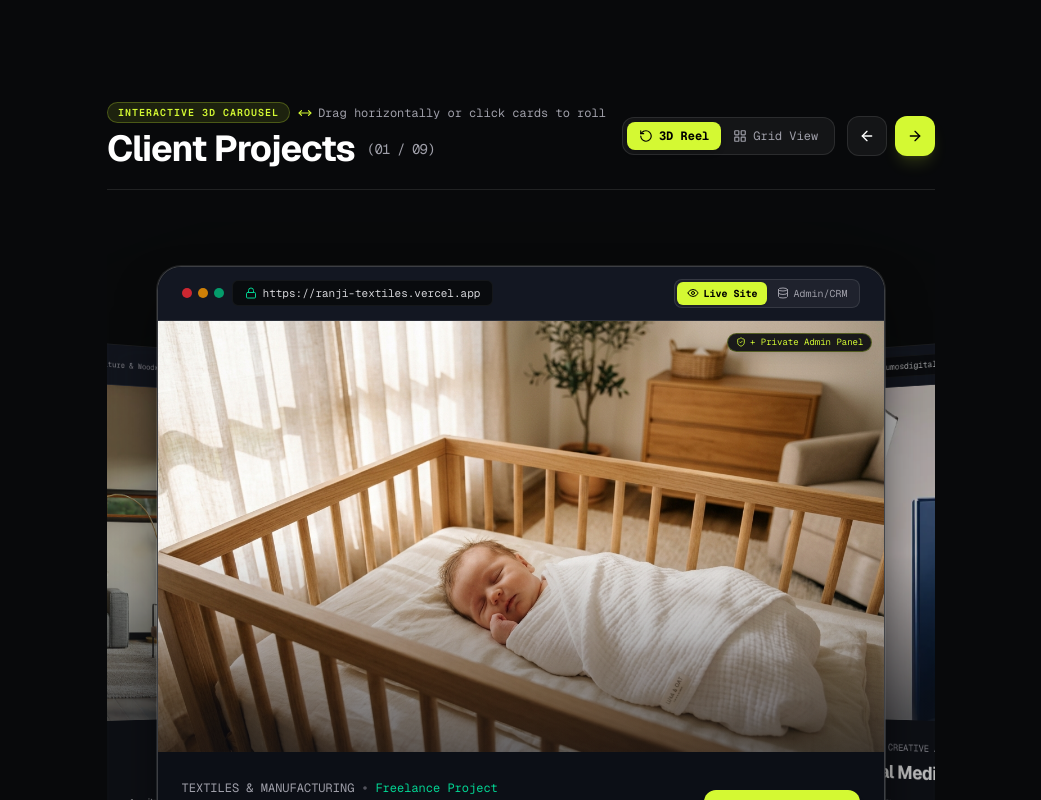
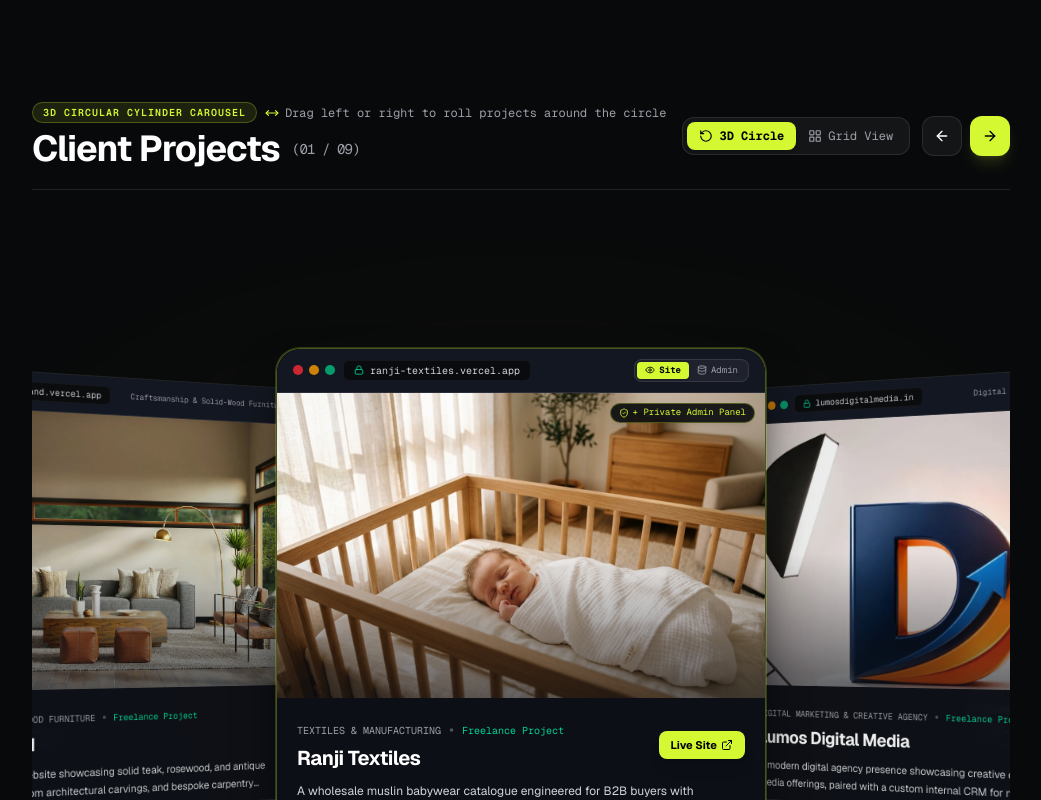
Before and after one commit to Raajulogu/rajesh-portfolio, a Next.js app: page / in a window 1280 px wide. Shown: the part 1060-1860 px from the top of the page, without its empty margins (119-1160 px from the left). Built offline with nearby package versions, Linux system fonts and the light colour scheme; grey boxes are pictures that could not be loaded.

Commit message:
feat: engineer true 3D cylinder circular carousel with 700-800px radius and crisp proportional card sizing

```diff
--- a/components/CircularProjectReel.tsx
+++ b/components/CircularProjectReel.tsx
@@ -25,7 +25,7 @@ export default function CircularProjectReel() {
   const [viewMode, setViewMode] = useState<"circle" | "grid">("circle");
   const [activeTab, setActiveTab] = useState<"website" | "admin">("website");
   const [isDragging, setIsDragging] = useState(false);
-  const [windowWidth, setWindowWidth] = useState<number>(1280);
+  const [windowWidth, setWindowWidth] = useState<number>(1400);
   const dragStartX = useRef<number | null>(null);
 
   // All 9 public client projects
@@ -33,8 +33,9 @@ export default function CircularProjectReel() {
     (p) => p.classification === "Freelance / Client Project"
   );
   const total = clientProjects.length;
+  const angleStep = 360 / total; // 40 degrees between each project
 
-  // Track window resize for responsive 3D radius calculation
+  // Track window resize for true circle radius calculation
   useEffect(() => {
     const handleResize = () => setWindowWidth(window.innerWidth);
     handleResize();
@@ -81,81 +82,70 @@ export default function CircularProjectReel() {
   const handlePointerUp = (e: React.PointerEvent) => {
     if (dragStartX.current === null) return;
     const diff = e.clientX - dragStartX.current;
-    if (diff < -50) {
+    if (diff < -45) {
       nextProject();
-    } else if (diff > 50) {
+    } else if (diff > 45) {
       prevProject();
     }
     dragStartX.current = null;
     setTimeout(() => setIsDragging(false), 50);
   };
 
-  // Calculate Responsive 3D Geometry for Expansive Big-Screen Radius
-  const getCircleTransforms = (offset: number) => {
-    if (offset === 0) {
-      return {
-        x: 0,
-        z: 0,
-        rotY: 0,
-        scale: 1,
-        opacity: 1,
-        zIndex: 40
-      };
+  // TRUE 3D CYLINDER CIRCULAR GEOMETRY
+  // Each project sits along the perimeter of a 3D circle with radius R.
+  // When rotating, all projects roll around the circular circumference in 3D.
+  const getCylinderTransforms = (index: number) => {
+    // Relative angular position from active project
+    let rawDiff = index - activeIndex;
+    // Normalize to shortest circular path
+    if (rawDiff > total / 2) rawDiff -= total;
+    if (rawDiff < -total / 2) rawDiff += total;
+
+    const angleDeg = rawDiff * angleStep; // -160deg to +160deg
+    const angleRad = (angleDeg * Math.PI) / 180;
+
+    // Radius of the 3D circle (significantly expanded on larger screens so the ring is spacious)
+    let radius = 320;
+    if (windowWidth >= 1600) {
+      radius = 800; // Big Screen / 4K
+    } else if (windowWidth >= 1280) {
+      radius = 700; // Standard Desktop
+    } else if (windowWidth >= 1024) {
+      radius = 580; // Laptop
+    } else if (windowWidth >= 768) {
+      radius = 440; // Tablet
     }
 
-    // Dynamic horizontal spread, depth step, and rotation angle by screen size
-    let spread = 220;
-    let depthStep = 110;
-    let angleStep = 22;
+    // Trigonometric circle coordinates
+    // x = sin(theta) * R
+    // z = (cos(theta) - 1) * R (front card at z=0, rear cards curved into the distance)
+    const xPos = Math.sin(angleRad) * radius;
+    const zPos = (Math.cos(angleRad) - 1) * radius;
 
-    if (windowWidth >= 1536) {
-      // 2XL / Ultrawide Displays: Vast Grand Rotunda
-      spread = 640;
-      depthStep = 300;
-      angleStep = 38;
-    } else if (windowWidth >= 1280) {
-      // XL Big Desktop: Generous Wide Radius
-      spread = 560;
-      depthStep = 260;
-      angleStep = 35;
-    } else if (windowWidth >= 1024) {
-      // Laptop / Desktop
-      spread = 460;
-      depthStep = 220;
-      angleStep = 32;
-    } else if (windowWidth >= 768) {
-      // Tablet Landscape
-      spread = 360;
-      depthStep = 170;
-      angleStep = 28;
-    } else if (windowWidth >= 640) {
-      // Tablet Portrait
-      spread = 280;
-      depthStep = 140;
-      angleStep = 25;
-    }
+    // Rotation Y: tangent to the cylinder circle, slightly angled toward viewer
+    const rotY = -angleDeg * 0.82;
 
-    const isAdjacent = Math.abs(offset) === 1;
+    // Depth factor from 1 (front) to 0 (rear)
+    const depthFactor = (1 + Math.cos(angleRad)) / 2;
 
-    if (isAdjacent) {
-      return {
-        x: offset * spread,
-        z: -depthStep,
-        rotY: offset * -angleStep,
-        scale: windowWidth >= 1024 ? 0.88 : 0.82,
-        opacity: 0.72,
-        zIndex: 30
-      };
-    }
+    // Scale: front is 1.0, cards along the circle scale down gently to 0.70
+    const scale = 0.70 + 0.30 * depthFactor;
 
-    // Outer ring cards (offset = ±2)
+    // Opacity: front is 1.0, side cards are clearly visible (0.7-0.9), back ring cards fade softly
+    const isFrontArc = Math.abs(angleDeg) <= 130;
+    const opacity = isFrontArc ? 0.35 + 0.65 * depthFactor : 0.12;
+
+    // Stacking order: front cards on top of rear cards
+    const zIndex = Math.round(depthFactor * 100) + 1;
+
     return {
-      x: offset * (spread * 1.58),
-      z: -(depthStep * 1.85),
-      rotY: offset * (-angleStep * 1.4),
-      scale: windowWidth >= 1024 ? 0.72 : 0.64,
-      opacity: 0.32,
-      zIndex: 20
+      xPos,
+      zPos,
+      rotY,
+      scale,
+      opacity,
+      zIndex,
+      isCenter: rawDiff === 0
     };
   };
 
@@ -166,11 +156,11 @@ export default function CircularProjectReel() {
         <div>
           <div className="flex items-center gap-2 mb-1.5">
             <span className="text-[10px] font-mono uppercase tracking-widest text-[#d4f933] bg-[#d4f933]/10 px-2.5 py-0.5 rounded-full border border-[#d4f933]/25 font-semibold">
-              Interactive 3D Carousel
+              3D Circular Cylinder Carousel
             </span>
             <span className="text-xs font-mono text-zinc-400 flex items-center gap-1.5">
               <MoveHorizontal className="w-3.5 h-3.5 text-[#d4f933]" />
-              <span>Drag horizontally or click cards to roll</span>
+              <span>Drag left or right to roll projects around the circle</span>
             </span>
           </div>
           <h2 className="text-2xl sm:text-3xl lg:text-4xl font-bold tracking-tight text-white flex items-center gap-3">
@@ -194,7 +184,7 @@ export default function CircularProjectReel() {
               }`}
             >
               <RotateCcw className="w-3.5 h-3.5" />
-              <span>3D Reel</span>
+              <span>3D Circle</span>
             </button>
             <button
               onClick={() => setViewMode("grid")}
@@ -232,32 +222,26 @@ export default function CircularProjectReel() {
       </div>
 
       {/* ------------------------------------------------------------- */}
-      {/* 3D EXPANSIVE CIRCULAR CAROUSEL REEL STAGE */}
+      {/* 3D CIRCULAR CYLINDER REEL STAGE */}
       {/* ------------------------------------------------------------- */}
       {viewMode === "circle" ? (
         <div className="relative py-4 sm:py-8 overflow-hidden">
-          {/* Panoramic Ambient Stage Lighting */}
-          <div className="absolute top-1/2 left-1/2 -translate-x-1/2 -translate-y-1/2 w-[850px] h-[400px] bg-[#d4f933]/6 rounded-full blur-[140px] pointer-events-none -z-10" />
+          {/* Panoramic Volumetric Glow Behind Circle */}
+          <div className="absolute top-1/2 left-1/2 -translate-x-1/2 -translate-y-1/2 w-[900px] h-[450px] bg-[#d4f933]/5 rounded-full blur-[150px] pointer-events-none -z-10" />
 
-          {/* 3D Circular Arena Stage with Wide Perspective */}
+          {/* Elliptical 3D Orbit Track Graphic on Floor */}
+          <div className="absolute inset-x-8 lg:inset-x-24 bottom-14 h-32 rounded-[100%] border border-[#d4f933]/10 [transform:rotateX(78deg)] pointer-events-none -z-10" />
+          <div className="absolute inset-x-12 lg:inset-x-32 bottom-14 h-32 rounded-[100%] border border-dashed border-white/5 [transform:rotateX(78deg)] pointer-events-none -z-10" />
+
+          {/* 3D Perspective Stage Container */}
           <div
             onPointerDown={handlePointerDown}
             onPointerMove={handlePointerMove}
             onPointerUp={handlePointerUp}
-            className="relative h-[520px] sm:h-[600px] lg:h-[680px] xl:h-[720px] w-full flex items-center justify-center [perspective:1800px] sm:[perspective:2200px] lg:[perspective:2600px] cursor-grab active:cursor-grabbing touch-pan-y"
+            className="relative h-[540px] sm:h-[600px] lg:h-[680px] xl:h-[720px] w-full flex items-center justify-center [perspective:2200px] cursor-grab active:cursor-grabbing touch-pan-y"
           >
             {clientProjects.map((project, index) => {
-              // Calculate shortest circular offset from activeIndex
-              let offset = index - activeIndex;
-              if (offset > total / 2) offset -= total;
-              if (offset < -total / 2) offset += total;
-
-              const isCenter = offset === 0;
-              const isVisible = Math.abs(offset) <= 2;
-
-              if (!isVisible) return null;
-
-              const { x, z, rotY, scale, opacity, zIndex } = getCircleTransforms(offset);
+              const { xPos, zPos, rotY, scale, opacity, zIndex, isCenter } = getCylinderTransforms(index);
 
               return (
                 <motion.div
@@ -269,11 +253,11 @@ export default function CircularProjectReel() {
                     }
                   }}
                   animate={{
-                    x,
-                    z,
+                    x: xPos,
+                    z: zPos,
                     rotateY: rotY,
-                    scale,
-                    opacity
+                    scale: scale,
+                    opacity: opacity
                   }}
                   transition={{
                     type: "spring",
@@ -283,70 +267,70 @@ export default function CircularProjectReel() {
                   }}
                   style={{
                     position: "absolute",
-                    zIndex,
+                    zIndex: zIndex,
                     transformStyle: "preserve-3d"
                   }}
-                  className={`w-[88%] max-w-[360px] sm:max-w-[480px] md:max-w-[560px] lg:max-w-[680px] xl:max-w-[760px] rounded-3xl border transition-colors duration-300 ${
+                  className={`w-[85vw] max-w-[320px] sm:max-w-[400px] md:max-w-[450px] lg:max-w-[490px] rounded-3xl border transition-all duration-300 ${
                     isCenter
-                      ? "border-white/20 bg-[#0c0f16]/95 backdrop-blur-2xl shadow-2xl shadow-black/85 cursor-default ring-1 ring-white/10"
-                      : "border-white/10 bg-[#090b10]/80 backdrop-blur-md cursor-pointer hover:border-white/30 hover:brightness-110"
+                      ? "border-[#d4f933]/30 bg-[#0c0f16]/95 backdrop-blur-2xl shadow-2xl shadow-black/90 cursor-default ring-1 ring-[#d4f933]/20"
+                      : "border-white/10 bg-[#090b10]/85 backdrop-blur-md cursor-pointer hover:border-white/35 hover:brightness-110"
                   }`}
                 >
                   {/* Browser Mockup Chrome Header */}
-                  <div className="bg-[#131722] px-4 sm:px-6 py-3 border-b border-white/10 flex items-center justify-between rounded-t-3xl">
+                  <div className="bg-[#131722] px-4 py-2.5 border-b border-white/10 flex items-center justify-between rounded-t-3xl">
                     <div className="flex items-center gap-2">
                       <div className="flex items-center gap-1.5">
                         <span className="w-2.5 h-2.5 rounded-full bg-red-500/80" />
                         <span className="w-2.5 h-2.5 rounded-full bg-amber-500/80" />
                         <span className="w-2.5 h-2.5 rounded-full bg-emerald-500/80" />
                       </div>
-                      <div className="flex items-center gap-1.5 bg-[#090b0e] px-3 py-1 rounded-md text-[11px] font-mono text-zinc-300 border border-white/5 truncate max-w-[170px] sm:max-w-xs">
-                        <Lock className="w-3 h-3 text-emerald-400 shrink-0" />
-                        <span className="truncate">https://{project.liveDomain}</span>
+                      <div className="flex items-center gap-1.5 bg-[#090b0e] px-2.5 py-0.5 rounded-md text-[10px] font-mono text-zinc-300 border border-white/5 truncate max-w-[140px] sm:max-w-[190px]">
+                        <Lock className="w-2.5 h-2.5 text-emerald-400 shrink-0" />
+                        <span className="truncate">{project.liveDomain}</span>
                       </div>
                     </div>
 
                     {/* Dual Mode Switcher for Center Card (Website vs Admin if applicable) */}
                     {isCenter && project.hasInternalSystem ? (
-                      <div className="flex items-center bg-white/5 p-0.5 rounded-lg border border-white/10 text-[10px] font-mono">
+                      <div className="flex items-center bg-white/5 p-0.5 rounded-lg border border-white/10 text-[9px] font-mono">
                         <button
                           onClick={(e) => {
                             e.stopPropagation();
                             setActiveTab("website");
                           }}
-                          className={`flex items-center gap-1 px-2.5 py-1 rounded-md transition-all ${
+                          className={`flex items-center gap-1 px-2 py-0.5 rounded transition-all ${
                             activeTab === "website"
                               ? "bg-[#d4f933] text-black font-bold shadow-sm"
                               : "text-zinc-400 hover:text-white"
                           }`}
                         >
-                          <Eye className="w-3 h-3" />
-                          <span>Live Site</span>
+                          <Eye className="w-2.5 h-2.5" />
+                          <span>Site</span>
                         </button>
                         <button
                           onClick={(e) => {
                             e.stopPropagation();
                             setActiveTab("admin");
                           }}
-                          className={`flex items-center gap-1 px-2.5 py-1 rounded-md transition-all ${
+                          className={`flex items-center gap-1 px-2 py-0.5 rounded transition-all ${
                             activeTab === "admin"
                               ? "bg-[#d4f933] text-black font-bold shadow-sm"
                               : "text-zinc-400 hover:text-white"
                           }`}
                         >
-                          <Database className="w-3 h-3" />
-                          <span>Admin/CRM</span>
+                          <Database className="w-2.5 h-2.5" />
+                          <span>Admin</span>
                         </button>
                       </div>
                     ) : (
-                      <span className="text-[10px] font-mono text-zinc-400 hidden sm:inline">
-                        {project.category}
+                      <span className="text-[9px] font-mono text-zinc-400 hidden sm:inline">
+                        {project.industry}
                       </span>
                     )}
                   </div>
 
                   {/* Card Body / Visual Viewport */}
-                  <div className="relative aspect-[16/10] sm:aspect-[16/9.5] w-full overflow-hidden bg-black/60 group">
+                  <div className="relative aspect-[16/10] w-full overflow-hidden bg-black/60 group">
                     <AnimatePresence mode="wait">
                       {isCenter && activeTab === "admin" && project.hasInternalSystem ? (
                         <motion.div
@@ -354,34 +338,34 @@ export default function CircularProjectReel() {
                           initial={{ opacity: 0 }}
                           animate={{ opacity: 1 }}
                           exit={{ opacity: 0 }}
-                          className="p-5 sm:p-7 bg-[#0c0e14] h-full flex flex-col justify-between"
+                          className="p-4 sm:p-5 bg-[#0c0e14] h-full flex flex-col justify-between"
                         >
-                          <div className="flex items-center justify-between border-b border-white/10 pb-3">
-                            <span className="text-xs sm:text-sm font-mono font-bold text-white flex items-center gap-2">
+                          <div className="flex items-center justify-between border-b border-white/10 pb-2">
+                            <span className="text-xs font-mono font-bold text-white flex items-center gap-1.5">
                               <span className="w-2 h-2 rounded-full bg-[#d4f933] animate-pulse" />
                               {project.internalSystemType}
                             </span>
-                            <span className="text-[10px] font-mono text-zinc-400">
+                            <span className="text-[9px] font-mono text-zinc-400">
                               Confidential Architecture
                             </span>
                           </div>
 
-                          <div className="grid grid-cols-3 gap-3 my-4">
-                            <div className="bg-[#141822] p-3 rounded-xl border border-white/5 text-center">
-                              <span className="text-[10px] font-mono text-zinc-400 block">Status</span>
-                              <span className="text-xs sm:text-sm font-bold text-emerald-400">Operational</span>
+                          <div className="grid grid-cols-3 gap-2 my-2">
+                            <div className="bg-[#141822] p-2 rounded-lg border border-white/5 text-center">
+                              <span className="text-[9px] font-mono text-zinc-400 block">Status</span>
+                              <span className="text-xs font-bold text-emerald-400">Live</span>
                             </div>
-                            <div className="bg-[#141822] p-3 rounded-xl border border-white/5 text-center">
-                              <span className="text-[10px] font-mono text-zinc-400 block">Access</span>
-                              <span className="text-xs sm:text-sm font-bold text-[#d4f933]">Role-Based</span>
+                            <div className="bg-[#141822] p-2 rounded-lg border border-white/5 text-center">
+                              <span className="text-[9px] font-mono text-zinc-400 block">Access</span>
+                              <span className="text-xs font-bold text-[#d4f933]">RBAC</span>
                             </div>
-                            <div className="bg-[#141822] p-3 rounded-xl border border-white/5 text-center">
-                              <span className="text-[10px] font-mono text-zinc-400 block">Security</span>
-                              <span className="text-xs sm:text-sm font-bold text-sky-400">Isolated</span>
+                            <div className="bg-[#141822] p-2 rounded-lg border border-white/5 text-center">
+                              <span className="text-[9px] font-mono text-zinc-400 block">Security</span>
+                              <span className="text-xs font-bold text-sky-400">Encrypted</span>
                             </div>
                           </div>
 
-                          <p className="text-xs sm:text-sm text-zinc-300 leading-relaxed font-sans line-clamp-3">
+                          <p className="text-[11px] text-zinc-300 leading-relaxed font-sans line-clamp-2">
                             {project.internalSystemDescription}
                           </p>
                         </motion.div>
@@ -404,7 +388,7 @@ export default function CircularProjectReel() {
                           <div className="absolute inset-0 bg-gradient-to-t from-[#0c0f16] via-transparent to-transparent opacity-60" />
 
                           {/* Floating Badges */}
-                          <div className="absolute top-3 right-3 flex items-center gap-1.5">
+                          <div className="absolute top-2.5 right-2.5 flex items-center gap-1">
                             {project.hasInternalSystem && (
                               <span className="bg-[#090b0e]/90 backdrop-blur-md border border-[#d4f933]/30 text-[#d4f933] text-[9px] font-mono px-2 py-0.5 rounded-full flex items-center gap-1 shadow-lg">
                                 <ShieldCheck className="w-2.5 h-2.5" />
@@ -418,19 +402,19 @@ export default function CircularProjectReel() {
                   </div>
 
                   {/* Card Bottom Content & CTAs */}
-                  <div className="p-4 sm:p-6 bg-[#0c0f16] rounded-b-3xl space-y-3">
+                  <div className="p-4 sm:p-5 bg-[#0c0f16] rounded-b-3xl space-y-2.5">
                     <div className="flex flex-wrap items-center justify-between gap-2">
                       <div>
-                        <div className="flex items-center gap-2 mb-1">
-                          <span className="text-xs font-mono text-zinc-400 uppercase">
+                        <div className="flex items-center gap-2 mb-0.5">
+                          <span className="text-[10px] font-mono text-zinc-400 uppercase">
                             {project.industry}
                           </span>
                           <span className="text-zinc-600">&bull;</span>
-                          <span className="text-xs font-mono text-emerald-400">
+                          <span className="text-[10px] font-mono text-emerald-400">
                             Freelance Project
                           </span>
                         </div>
-                        <h3 className="text-lg sm:text-xl lg:text-2xl font-bold text-white tracking-tight">
+                        <h3 className="text-base sm:text-lg lg:text-xl font-bold text-white tracking-tight">
                           <Link href={`/work/${project.slug}`}>
                             {project.title}
                           </Link>
@@ -443,25 +427,25 @@ export default function CircularProjectReel() {
                           href={project.liveUrl}
                           target="_blank"
                           rel="noopener noreferrer"
-                          className="inline-flex items-center gap-1.5 bg-[#d4f933] text-black font-bold text-xs px-4 py-2 rounded-xl shadow-lg hover:bg-[#bce022] transition-colors"
+                          className="inline-flex items-center gap-1 bg-[#d4f933] text-black font-bold text-[11px] px-3 py-1.5 rounded-lg shadow-lg hover:bg-[#bce022] transition-colors"
                         >
-                          <span>Visit Live Website</span>
-                          <ExternalLink className="w-3.5 h-3.5" />
+                          <span>Live Site</span>
+                          <ExternalLink className="w-3 h-3" />
                         </a>
                       )}
                     </div>
 
-                    <p className="text-xs sm:text-sm text-zinc-300 font-sans line-clamp-2 leading-relaxed">
+                    <p className="text-[11px] sm:text-xs text-zinc-300 font-sans line-clamp-2 leading-relaxed">
                       {project.shortDescription}
                     </p>
 
                     {/* Footer Actions */}
-                    <div className="pt-3 border-t border-white/10 flex items-center justify-between gap-3 text-xs">
-                      <div className="flex flex-wrap gap-1.5">
-                        {project.technologies.slice(0, 4).map((tech) => (
+                    <div className="pt-2.5 border-t border-white/10 flex items-center justify-between gap-2 text-xs">
+                      <div className="flex flex-wrap gap-1">
+                        {project.technologies.slice(0, 3).map((tech) => (
                           <span
                             key={tech}
-                            className="text-[10px] font-mono text-zinc-300 bg-white/5 px-2.5 py-0.5 rounded border border-white/5"
+                            className="text-[9px] font-mono text-zinc-300 bg-white/5 px-2 py-0.5 rounded border border-white/5"
                           >
                             {tech}
                           </span>
@@ -470,10 +454,10 @@ export default function CircularProjectReel() {
 
                       <Link
                         href={`/work/${project.slug}`}
-                        className="inline-flex items-center gap-1 text-xs font-semibold text-white hover:text-[#d4f933] transition-colors shrink-0"
+                        className="inline-flex items-center gap-1 text-[11px] font-semibold text-white hover:text-[#d4f933] transition-colors shrink-0"
                       >
                         <span>Case Study</span>
-                        <ArrowUpRight className="w-3.5 h-3.5" />
+                        <ArrowUpRight className="w-3 h-3" />
                       </Link>
                     </div>
                   </div>
@@ -505,7 +489,7 @@ export default function CircularProjectReel() {
             </div>
 
             <span className="text-[11px] font-mono text-zinc-500">
-              Drag left or right to roll cylinder &bull; Click adjacent cards &bull; Use &larr; &rarr; arrow keys
+              Projects aligned along circular 3D cylinder &bull; Drag horizontally to rotate ring &bull; Click any card to bring to front
             </span>
           </div>
         </div>
```
